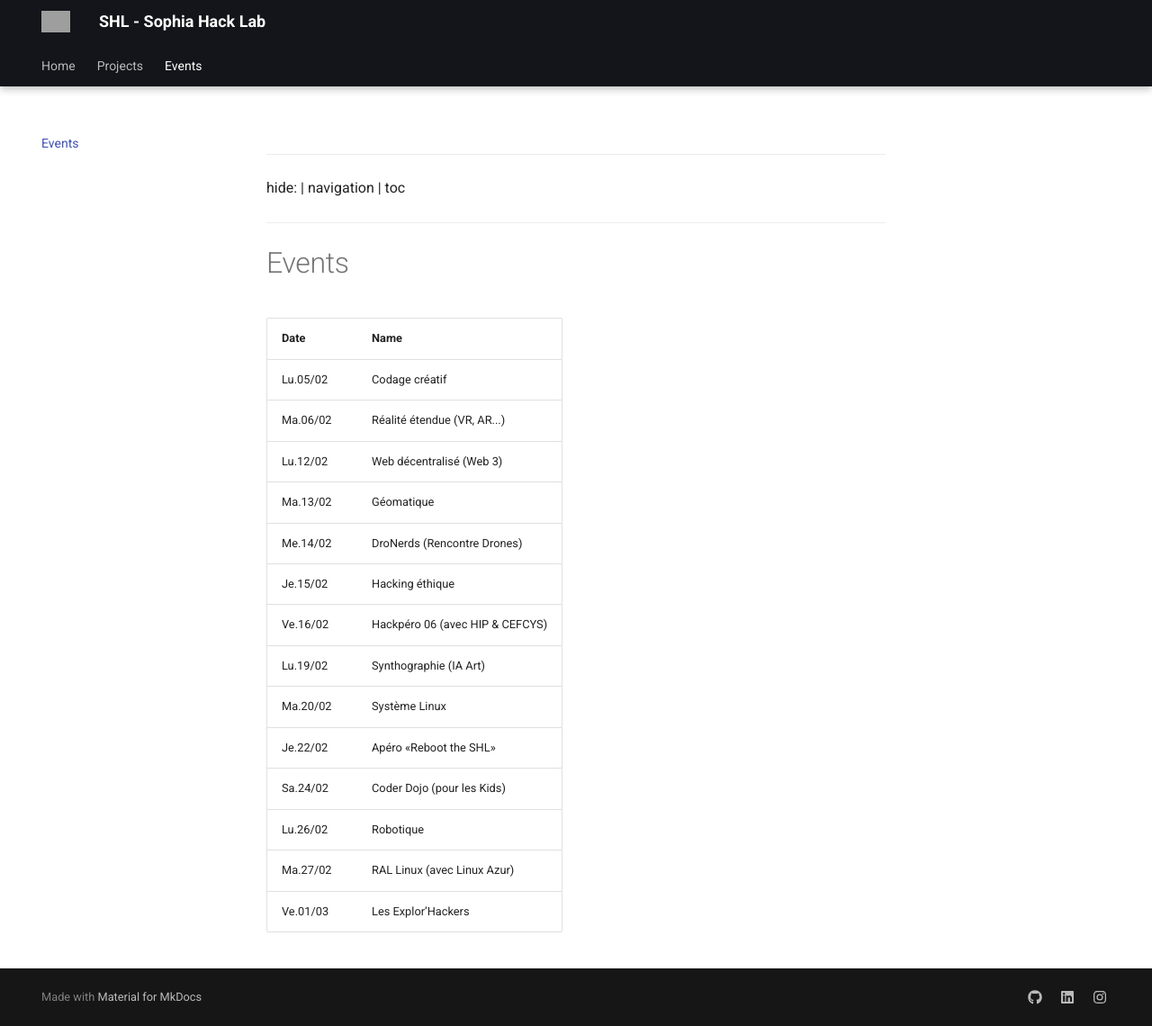
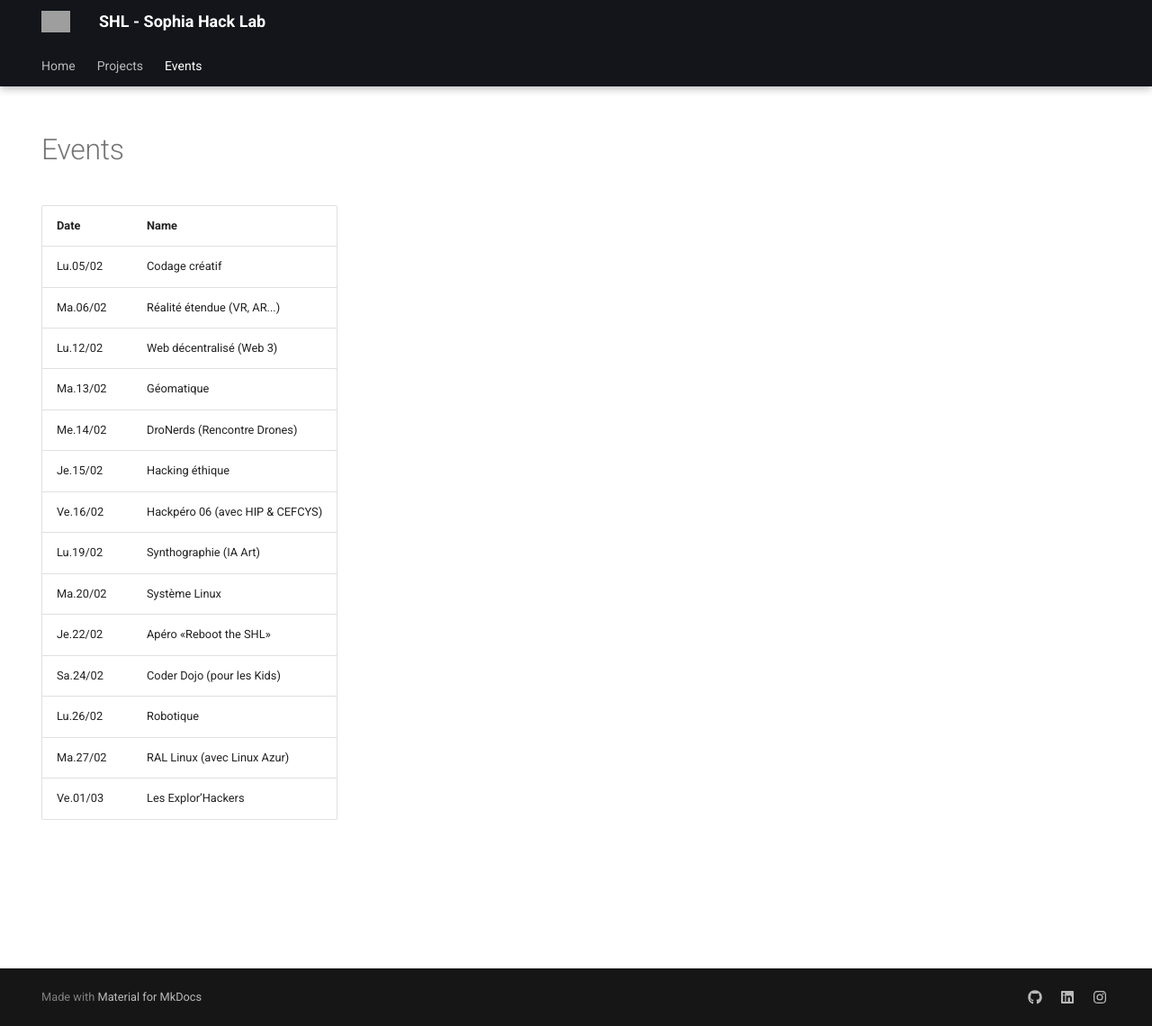
Before and after one commit to dotdc/mkdocs-example, an MkDocs documentation site: the page built from docs/events.md, in a window 1280 px wide and 1140 px high. Shown: the whole window at 90% size. Built offline with MkDocs 1.6.1 and Material for MkDocs 9.7.7, drawn with Linux system fonts in a browser that asks for light colours; plug-ins that fetch from the network failed and are left out; grey boxes are pictures that could not be loaded.

Commit message:
fix: hide in events
Signed-off-by: David Calvert <david@0xdc.me>

```diff
--- a/docs/events.md
+++ b/docs/events.md
@@ -1,7 +1,7 @@
 ---
 hide:
-  | navigation
-  | toc
+  - navigation
+  - toc
 ---
 
 # Events
```
